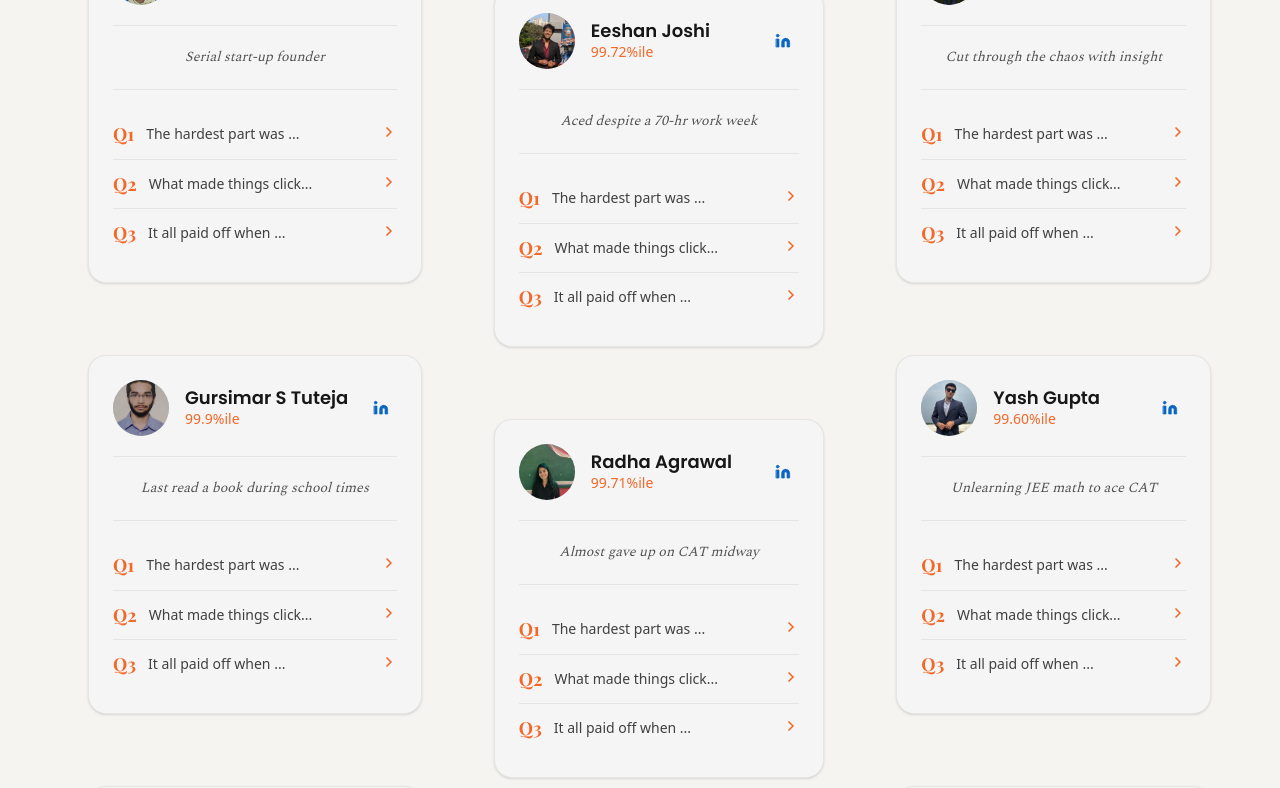
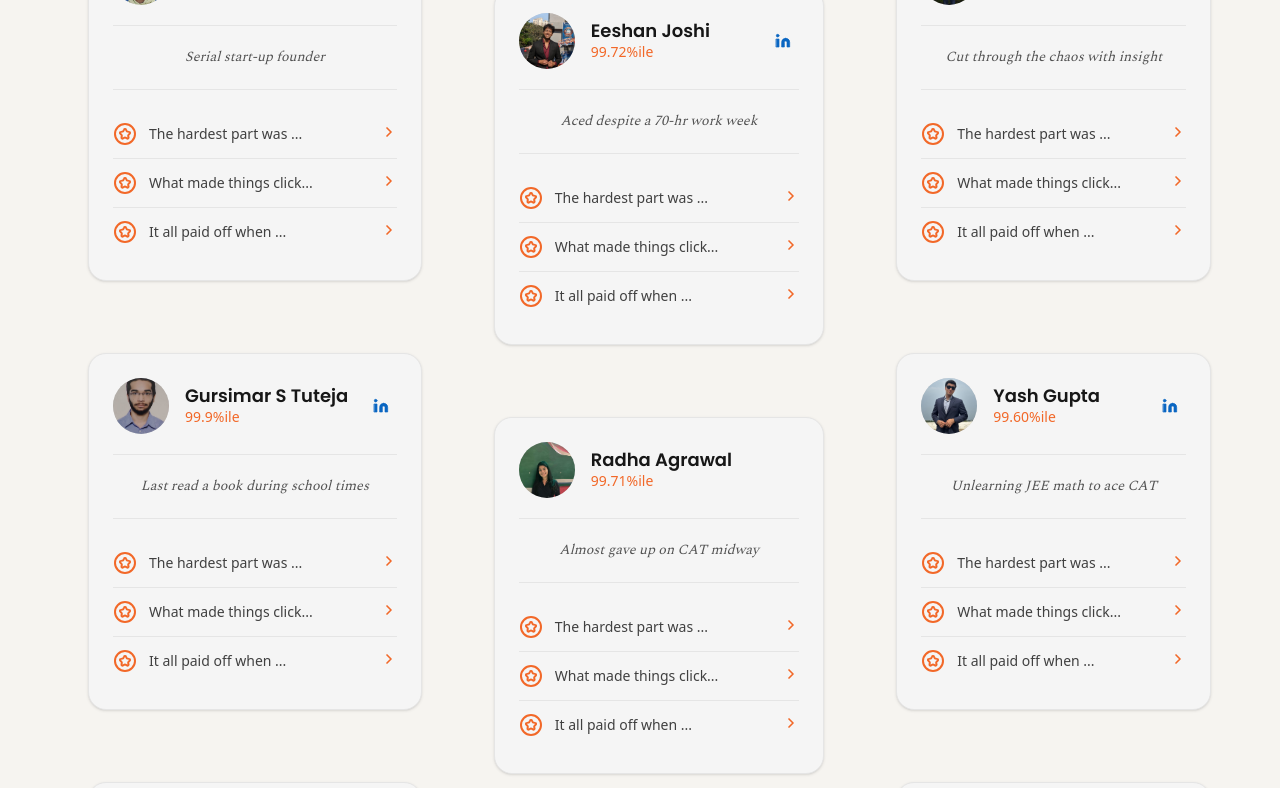
Before and after one commit to rishi1010/iimpact, a Next.js app: page /testimonials in a window 1280 px wide. Shown: the part 980-1768 px from the top of the page. Built offline with nearby package versions, Linux system fonts and the light colour scheme; a web font is replaced by a local one.

Commit message:
added testimonials, and changed q1 to star

```diff
--- a/app/components/testimonial-card.tsx
+++ b/app/components/testimonial-card.tsx
@@ -2,7 +2,7 @@
 
 import { useState } from "react";
 import { motion, AnimatePresence } from "motion/react";
-import { Linkedin, ChevronRight } from "lucide-react";
+import { Linkedin, ChevronRight, CircleStar } from "lucide-react";
 import Image from "next/image";
 
 // ─── Types ───────────────────────────────────────────────────────────────────
@@ -64,7 +64,7 @@ function QuestionRow({ item }: QuestionRowProps) {
       >
         {/* Q label */}
         <span className="font-playfair text-lg font-bold shrink-0 leading-snug text-impact-orange">
-          {item.id}
+          <CircleStar />
         </span>
 
         {/* Question text */}
@@ -109,7 +109,7 @@ export default function TestimonialCard({
   name = "Name",
   percentile = "99.99%ile",
   description = "Aspiring engineer with a passion for solving hard problems and building things that matter.",
-  linkedinUrl = "#",
+  linkedinUrl,
   avatarUrl,
   questions = DEFAULT_QUESTIONS,
 }: Partial<TestimonialCardProps>) {
@@ -149,6 +149,7 @@ export default function TestimonialCard({
           </div>
 
           {/* LinkedIn icon */}
+          {linkedinUrl && (
             <a
               href={linkedinUrl}
               target="_blank"
@@ -164,6 +165,7 @@ export default function TestimonialCard({
                 className="cursor-pointer"
               />
             </a>
+          )}
         </div>
 
         {/* Divider */}
--- a/app/data.ts
+++ b/app/data.ts
@@ -77,7 +77,7 @@ interface Testimonial {
   name: string;
   percentile: string;
   description: string;
-  linkedinUrl: string;
+  linkedinUrl?: string;
   avatarUrl: string;
   questions: QuestionItem[];
 }
@@ -93,7 +93,7 @@ export const Testimonials_data: Testimonial[] = [
     name: "Rohan Vig",
     percentile: "99.91%ile",
     description: " Serial start-up founder",
-    linkedinUrl: "https://linkedin.com/in/rohan-vig",
+    linkedinUrl: "https://www.linkedin.com/in/rohanvig/",
     avatarUrl: "/testi-pics/Rohan.jpeg",
     questions: [
       {
@@ -119,7 +119,7 @@ export const Testimonials_data: Testimonial[] = [
     name: "Gursimar S Tuteja",
     percentile: "99.9%ile",
     description: " Last read a book during school times",
-    linkedinUrl: "https://linkedin.com/in/gursimar-singh-tuteja",
+    linkedinUrl: "https://www.linkedin.com/in/gursimarsingh03/",
     avatarUrl: "/testi-pics/Gursimar.jpeg",
     questions: [
       {
@@ -145,7 +145,7 @@ export const Testimonials_data: Testimonial[] = [
     name: "Aryan Chaudhary",
     percentile: "99.89%ile",
     description: " Hard switch from UPSC to CAT",
-    linkedinUrl: "https://linkedin.com/in/aryan-chaudhary",
+    linkedinUrl: "https://www.linkedin.com/in/aryan1305choudhary/",
     avatarUrl: "/testi-pics/Aryan.jpeg",
     questions: [
       {
@@ -172,7 +172,7 @@ export const Testimonials_data: Testimonial[] = [
     name: "Arindam Kanoria",
     percentile: "99.85%ile",
     description: " Analysis turned effort into results",
-    linkedinUrl: "https://linkedin.com/in/arindam-kanoria",
+    linkedinUrl: "https://www.linkedin.com/in/arindamkanoria/",
     avatarUrl: "/testi-pics/Arindam.jpeg",
     questions: [
       {
@@ -198,7 +198,7 @@ export const Testimonials_data: Testimonial[] = [
     name: "Shweth Shetty",
     percentile: "99.84%ile",
     description: " Multiple CAT attempts",
-    linkedinUrl: "https://linkedin.com/in/shweth-shetty",
+    linkedinUrl: "https://www.linkedin.com/in/shweth-shetty-19ba08222/",
     avatarUrl: "/testi-pics/Shweth.jpeg",
     questions: [
       {
@@ -223,7 +223,7 @@ export const Testimonials_data: Testimonial[] = [
     name: "Eeshan Joshi",
     percentile: "99.72%ile",
     description: " Aced despite a 70-hr work week",
-    linkedinUrl: "https://linkedin.com/in/eeshan-joshi",
+    linkedinUrl: "https://www.linkedin.com/in/eeshan-joshi/",
     avatarUrl: "/testi-pics/Eeshan.jpeg",
     questions: [
       {
@@ -248,7 +248,6 @@ export const Testimonials_data: Testimonial[] = [
     name: "Radha Agrawal",
     percentile: "99.71%ile",
     description: " Almost gave up on CAT midway",
-    linkedinUrl: "https://linkedin.com/in/radha-agrawal",
     avatarUrl: "/testi-pics/Radha.jpeg",
     questions: [
       {
@@ -274,7 +273,7 @@ export const Testimonials_data: Testimonial[] = [
     name: "Aastik Bhatt",
     percentile: "99.7%ile",
     description: "Found a helping hand in IIMpact",
-    linkedinUrl: "https://linkedin.com/in/aastik-bhatt",
+    linkedinUrl: "https://www.linkedin.com/in/aastik-bhatt-25889419b/",
     avatarUrl: "/testi-pics/Aastik.jpeg",
     questions: [
       {
@@ -300,7 +299,7 @@ export const Testimonials_data: Testimonial[] = [
     name: "Aditya Mukherjee",
     percentile: "99.69%ile",
     description: " Last solved a math problem 6 years ago",
-    linkedinUrl: "https://linkedin.com/in/aditya-mukherjee",
+    linkedinUrl: "https://www.linkedin.com/in/aditya-mukherjee-5699331a9/",
     avatarUrl: "/testi-pics/Aditya.jpeg",
     questions: [
       {
@@ -327,7 +326,7 @@ export const Testimonials_data: Testimonial[] = [
     name: "Dhruv Kalra",
     percentile: "99.68%ile",
     description: " Learnt to beat the clock",
-    linkedinUrl: "https://linkedin.com/in/dhruv-kalra",
+    linkedinUrl: "https://www.linkedin.com/in/dhruv-kalra-590915217/",
     avatarUrl: "/testi-pics/Dhruv.jpeg",
     questions: [
       {
@@ -352,7 +351,7 @@ export const Testimonials_data: Testimonial[] = [
     name: "Tushar Bajaj",
     percentile: "99.62%ile",
     description: " Cut through the chaos with insight",
-    linkedinUrl: "https://linkedin.com/in/tushar-bajaj",
+    linkedinUrl: "https://www.linkedin.com/in/tusharbajaj111/",
     avatarUrl: "/testi-pics/Tushar.jpeg",
     questions: [
       {
@@ -378,7 +377,7 @@ export const Testimonials_data: Testimonial[] = [
     name: "Yash Gupta",
     percentile: "99.60%ile",
     description: " Unlearning JEE math to ace CAT",
-    linkedinUrl: "https://linkedin.com/in/yash-gupta",
+    linkedinUrl: "https://www.linkedin.com/in/yash-yg-gupta/",
     avatarUrl: "/testi-pics/Yash.jpeg",
     questions: [
       {
@@ -404,7 +403,6 @@ export const Testimonials_data: Testimonial[] = [
     name: "Kanishk Sehgal",
     percentile: "99.54%ile",
     description: " First dance with competition",
-    linkedinUrl: "https://linkedin.com/in/kanishk-sehgal",
     avatarUrl: "/testi-pics/Kanishk.jpeg",
     questions: [
       {
@@ -430,7 +428,7 @@ export const Testimonials_data: Testimonial[] = [
     name: "Mohan G Nayak",
     percentile: "99.53%ile",
     description: " Self-Prep to Guided Excellence",
-    linkedinUrl: "https://linkedin.com/in/mohan-gunakara-nayak",
+    linkedinUrl: "https://www.linkedin.com/in/mohannayak4/",
     avatarUrl: "/testi-pics/Mohan.jpeg",
     questions: [
       {
@@ -456,7 +454,7 @@ export const Testimonials_data: Testimonial[] = [
     name: "Drona Kathuria",
     percentile: "99.48%ile",
     description: " Faced my DILR demons",
-    linkedinUrl: "https://linkedin.com/in/drona-kathuria",
+    linkedinUrl: "https://www.linkedin.com/in/drona-kathuria-7a386a213/",
     avatarUrl: "/testi-pics/Drona.jpeg",
     questions: [
       {
--- a/app/hero_sections/logoPage.tsx
+++ b/app/hero_sections/logoPage.tsx
@@ -6,36 +6,42 @@ import { WhatsAppCommunityPopup } from "../components/popup";
 import { Marquee } from "@/components/ui/marquee";
 import Link from "next/link";
 
-const testimonials = [
+type Testimonial = {
+  text: string;
+  name: string;
+  score?: string;
+};
+
+const testimonials: Testimonial[] = [
   {
-    text: "Lorem ipsum dolor sit amet, consectetur adipiscing elit. Nulla metus erat, porta nec sodales et, convallis quis dui. Nulla rhoncus, elit sit amet efficitur consequat, mi mauris fringilla nibh, vel volutpat ligula purus vitae lorem.",
+    text: "IIMpact's structured approach was exactly what I needed. Divyansh Sir's VARC sessions sharpened my reading, and Rishi Sir's DILR methods turned puzzles into patterns. Converted IIM B, C, L — joined IIM Calcutta, now interning at BCG.",
     name: "Tanishq Gupta",
     score: "99.99%ile",
   },
   {
-    text: "Lorem ipsum dolor sit amet, consectetur adipiscing elit. Nulla metus erat, porta nec sodales et, convallis quis dui. Nulla rhoncus, elit sit amet efficitur consequat, mi mauris fringilla nibh, vel volutpat ligula purus vitae lorem.",
-    name: "Ananya Sharma",
+    text: "Everyone said CAT is an engineer's game, but Divyansh Sir broke down QA in a way that just clicked. It was never about 8-hour grinds — smart strategy and consistency got me here.",
+    name: "Krish Kukreja",
     score: "99.85%ile",
   },
   {
-    text: "Lorem ipsum dolor sit amet, consectetur adipiscing elit. Nulla metus erat, porta nec sodales et, convallis quis dui. Nulla rhoncus, elit sit amet efficitur consequat, mi mauris fringilla nibh, vel volutpat ligula purus vitae lorem.",
-    name: "Rohan Mehta",
-    score: "99.72%ile",
+    text: "As a BDS graduate, I wasn't sure how I fit into the MBA crowd. Divyansh Sir's logical VARC approach and Rishi Sir's mock strategy gave me a clear roadmap. Converted IIM C & FMS, now a Strategy Consultant at McKinsey.",
+    name: "Dr. Saleha Perween",
   },
   {
-    text: "Lorem ipsum dolor sit amet, consectetur adipiscing elit. Nulla metus erat, porta nec sodales et, convallis quis dui. Nulla rhoncus, elit sit amet efficitur consequat, mi mauris fringilla nibh, vel volutpat ligula purus vitae lorem.",
-    name: "Priya Iyer",
-    score: "99.91%ile",
+    text: "Practicing law full-time, quant felt impossible to crack. Rishi Sir and Divyansh Sir made it about understanding over speed, and IIMpact's peer group kept me consistent. Converted IIM A, now with an offer from BCG.",
+    name: "Vipula Bhatt",
   },
   {
-    text: "Lorem ipsum dolor sit amet, consectetur adipiscing elit. Nulla metus erat, porta nec sodales et, convallis quis dui. Nulla rhoncus, elit sit amet efficitur consequat, mi mauris fringilla nibh, vel volutpat ligula purus vitae lorem.",
-    name: "Kabir Singh",
-    score: "99.68%ile",
+    text: "Coming from MBBS, I wasn't used to math-heavy exams at all. The structured approach made quant finally make sense and VARC stopped feeling like guesswork. Now at FMS, interning at Accenture Strategy.",
+    name: "Dr. Parth",
   },
   {
-    text: "Lorem ipsum dolor sit amet, consectetur adipiscing elit. Nulla metus erat, porta nec sodales et, convallis quis dui. Nulla rhoncus, elit sit amet efficitur consequat, mi mauris fringilla nibh, vel volutpat ligula purus vitae lorem.",
-    name: "Meera Nair",
-    score: "99.95%ile",
+    text: "Preparing after 3 years off books while working oil rig shifts wasn't easy. IIMpact's weekend planner kept me on schedule, and Rishi Sir's DILR videos were gold for someone returning to study mode.",
+    name: "Tharun Vijay",
+  },
+  {
+    text: "Juggling a 9-to-7 job, I couldn't afford to overthink my prep. Divyansh Sir's daily calendar removed all the guesswork, and Rishi Sir's SOTDs became my wind-down ritual every night.",
+    name: "Tanisha Tyagi",
   },
 ];
 
@@ -46,7 +52,7 @@ const TestimonialCard = ({
 }: {
   text: string;
   name: string;
-  score: string;
+  score?: string;
 }) => (
   <div className="w-72 sm:w-80 shrink-0 h-auto sm:h-96 bg-linear-to-b from-white to-[#fafafa] p-5 sm:p-7 rounded-3xl flex flex-col gap-6 sm:gap-10 shadow-sm mx-2">
     <div className="text-balance text-zinc-500 font-light font-spectral text-base sm:text-lg leading-relaxed">
@@ -55,7 +61,7 @@ const TestimonialCard = ({
     <div className="flex w-full items-center gap-4 mt-auto">
       <div className="rounded-full size-10 sm:size-11 bg-gray-300 shrink-0" />
       <div className="font-sans text-base sm:text-lg text-[#555555]">
-        {name} <span className="text-impact-orange">{score}</span>
+        {name} {score && <span className="text-impact-orange">{score}</span>}
       </div>
     </div>
   </div>
```
Lines whose indentation alone changed are shown as unchanged.
